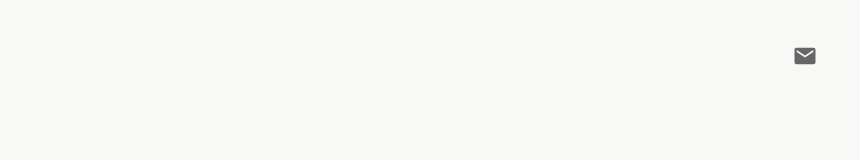
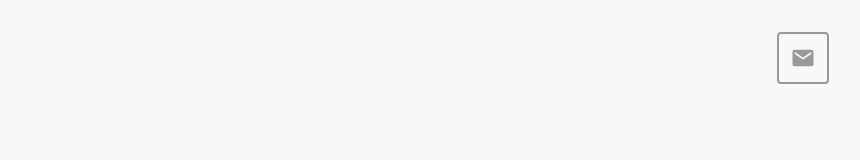
Before and after one commit to JWax21/GHR-WEBSITE, a Next.js app: page / in a window 1280 px wide. Shown: the top 160 px of the page, without its empty margins (419-1279 px from the left). Built offline with nearby package versions, Linux system fonts and the light colour scheme.

Commit message:
Add border container to mail icon with lighter grey

```diff
--- a/app/globals.css
+++ b/app/globals.css
@@ -30,9 +30,9 @@ h1 {
   right: 2rem;
   padding: 0.75rem;
   font-size: 1.5rem;
-  color: #666666;
+  color: #999999;
   background-color: transparent;
-  border: none;
+  border: 2px solid #999999;
   border-radius: 4px;
   cursor: pointer;
   opacity: 1;
```
